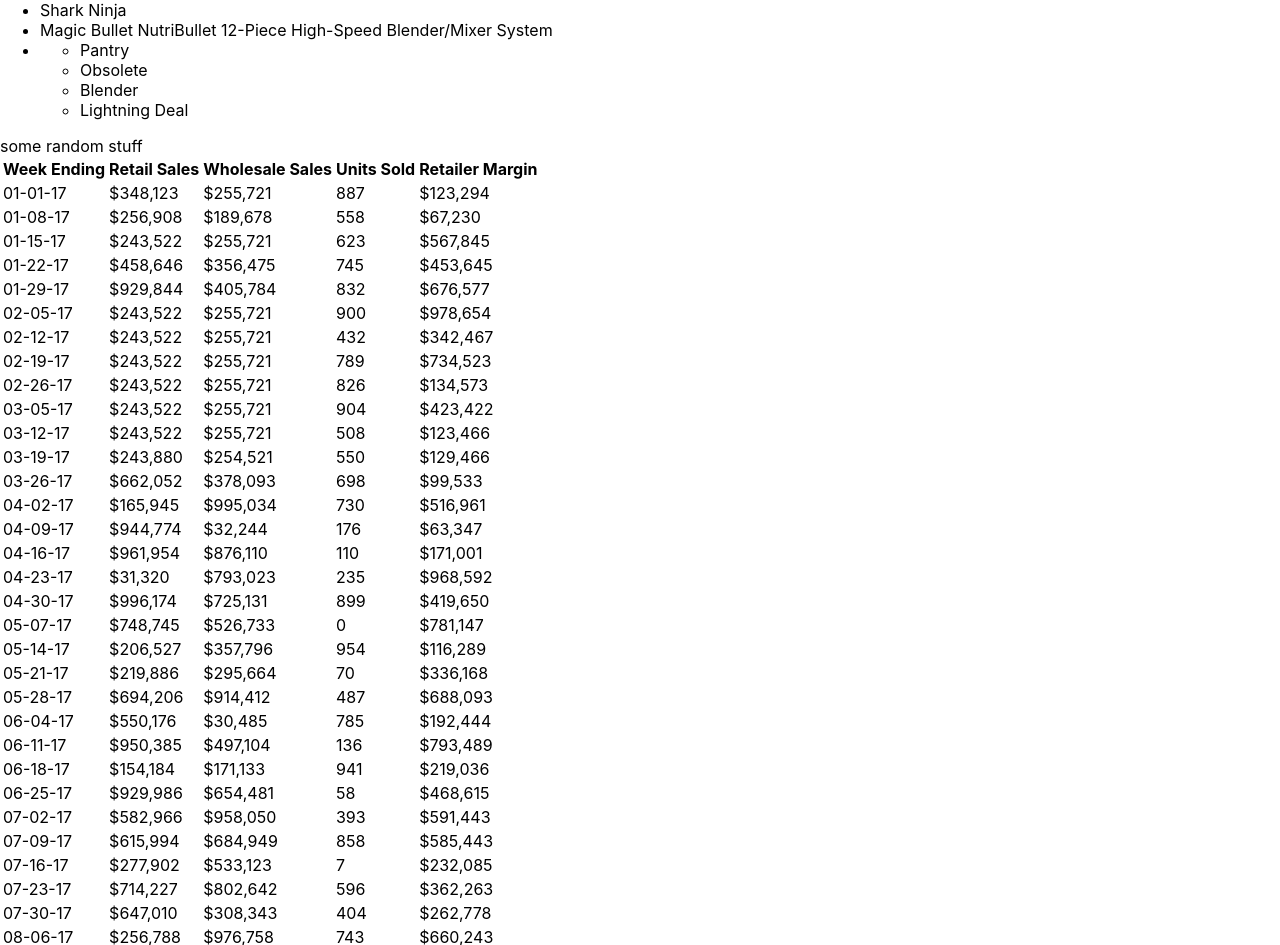
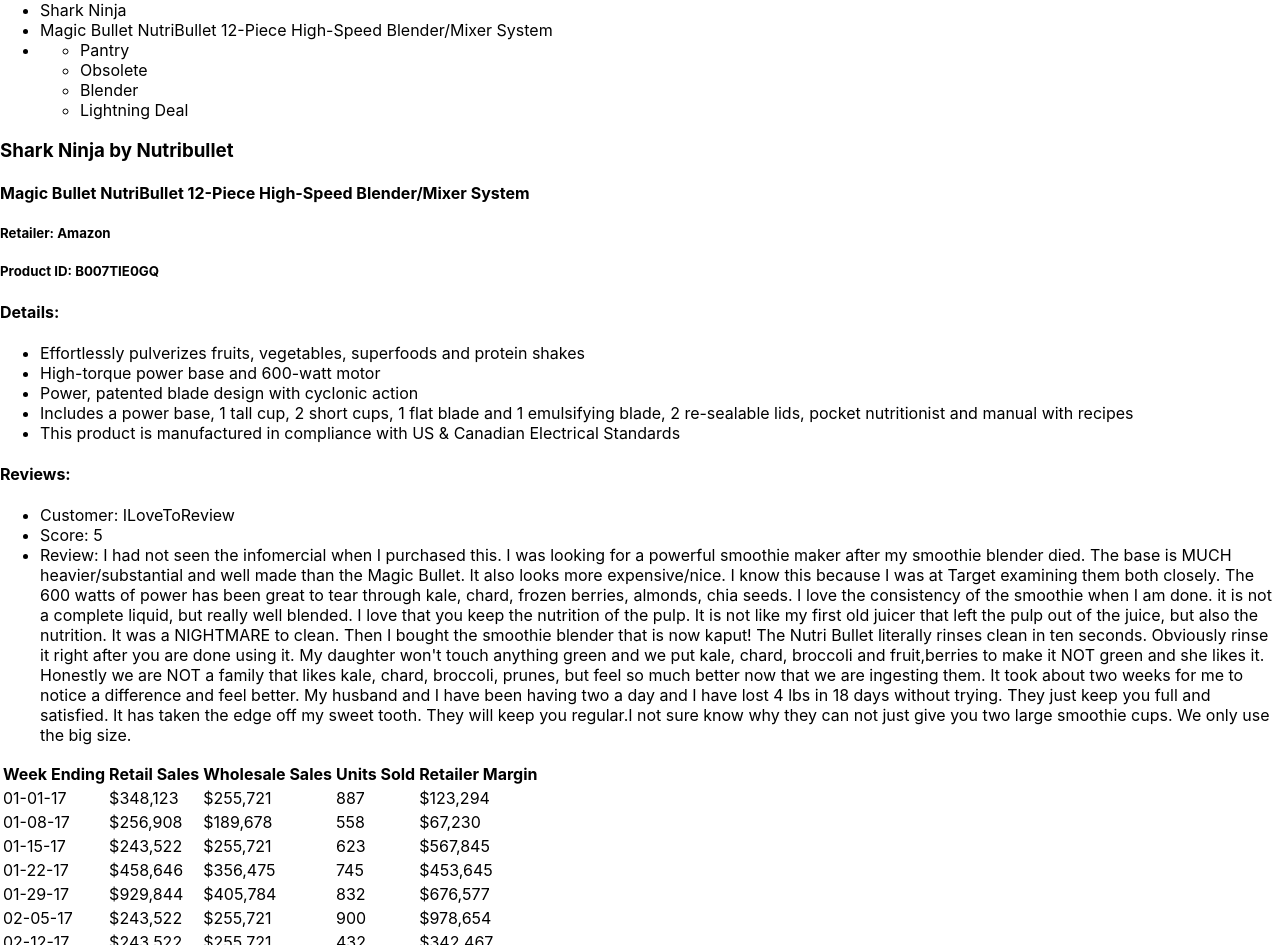
Before and after one commit to ivopavlov87/stackline_demo, a React (Create React App) app: page / in a window 1280 px wide. Shown: the part 320-1265 px from the top of the page. Built offline with nearby package versions, Linux system fonts and the light colour scheme.

Commit message:
added more info overview component

```diff
--- a/src/App.js
+++ b/src/App.js
@@ -3,6 +3,7 @@
 import './App.css';
 import Sidebar from './components/sidebar'
 import Table from './components/table'
+import Overview from './components/overview'
 
 class App extends Component {
 
@@ -14,7 +15,7 @@
       <div>
 
         <Sidebar className='sidebar' productData={this.props.productData} />
-        some random stuff
+        <Overview className='overview' productData={this.props.productData[0]} />
         <Table className='table' productData={this.props.productData} />
 
       </div>
--- a/src/components/overview.js
+++ b/src/components/overview.js
@@ -0,0 +1,36 @@
+import React from "react";
+
+const Overview = ({ productData }) => {
+  return (
+    <div>
+      <h3>
+        {productData.title} by {productData.brand}
+      </h3>
+      <h4>{productData.subtitle}</h4>
+      <h5>Retailer: {productData.retailer}</h5>
+      <h5>Product ID: {productData.id}</h5>
+      <div className="details">
+        <h4>Details:</h4>
+        <ul>{productData.details.map((detail, index) => (
+          <div key={index + 11000}>
+            <li>{detail}</li>
+          </div>
+        ))}</ul>
+      </div>
+      <div className="reviews">
+        <h4>Reviews:</h4>
+        <ul>
+          {productData.reviews.map((review, index) => (
+            <div key={index + 9000}>
+              <li>Customer: {review.customer}</li>
+              <li>Score: {review.score}</li>
+              <li>Review: {review.review}</li>
+            </div>
+          ))}
+        </ul>
+      </div>
+    </div>
+  );
+};
+
+export default Overview;
```
Also changed, not shown: src/components/sidebar.js (+2 -7 lines).
